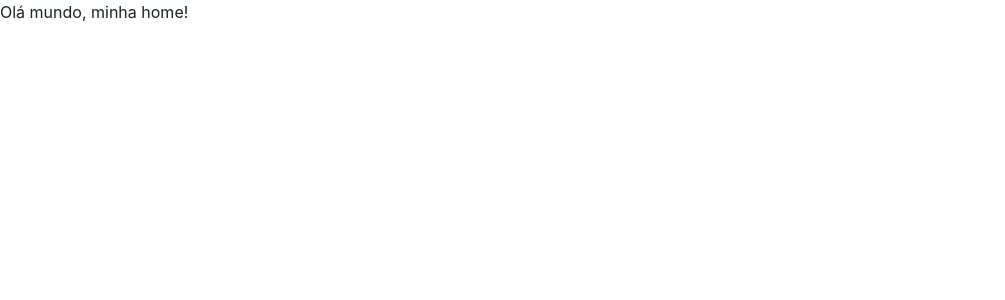
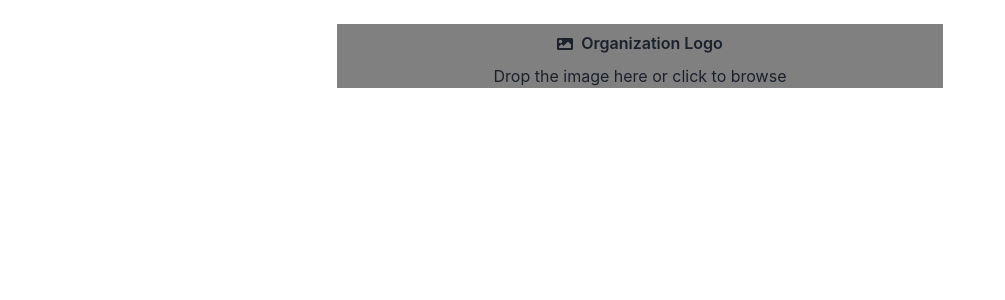
Before and after one commit to andersontrkz/reactive-avatar-uploader, a React (Create React App) app: page / in a window 1280 px wide. Shown: the top 300 px of the page, without its empty margins (0-1005 px from the left). Built offline with nearby package versions, Linux system fonts and the light colour scheme.

Commit message:
feat(AvatarUploader): develops drop container

```diff
--- a/package.json
+++ b/package.json
@@ -7,6 +7,9 @@
     "@chakra-ui/react": "^1.6.9",
     "@emotion/react": "^11.4.1",
     "@emotion/styled": "^11.3.0",
+    "@fortawesome/fontawesome-svg-core": "^1.2.36",
+    "@fortawesome/free-solid-svg-icons": "^5.15.4",
+    "@fortawesome/react-fontawesome": "^0.1.17",
     "@testing-library/jest-dom": "^5.14.1",
     "@testing-library/react": "^11.2.7",
     "@testing-library/user-event": "^12.8.3",
--- /dev/null
+++ b/src/components/AvatarUpload/DropContainer.tsx
@@ -0,0 +1,26 @@
+import { Container, Text, Button, Link, Flex } from '@chakra-ui/react';
+import { faImage } from '@fortawesome/free-solid-svg-icons';
+import { FontAwesomeIcon } from '@fortawesome/react-fontawesome';
+
+export const DropContainer = () => {
+  return (
+    <Container textAlign="center" bg="gray" px="0">
+      <Link>
+        <Flex flexDir="column" justify="center">
+          <Button
+            leftIcon={<FontAwesomeIcon icon={faImage} />}
+            bg="none"
+            _hover={{
+              bg: 'none',
+            }}
+          >
+            Organization Logo
+          </Button>
+          <Text>Drop the image here or click to browse</Text>
+        </Flex>
+      </Link>
+    </Container>
+  );
+};
+
+export default DropContainer;
--- a/src/components/Pages/Home/Home.tsx
+++ b/src/components/Pages/Home/Home.tsx
@@ -1,7 +1,10 @@
+import { DropContainer } from '../../AvatarUpload/DropContainer';
+
 export const Home = () => {
   return (
     <div>
-      <h1>Olá mundo, minha home!</h1>
+      <br />
+      <DropContainer />
     </div>
   );
 };
```
Also changed, not shown: 1 other file (tests, documents, lock files or other folders).
